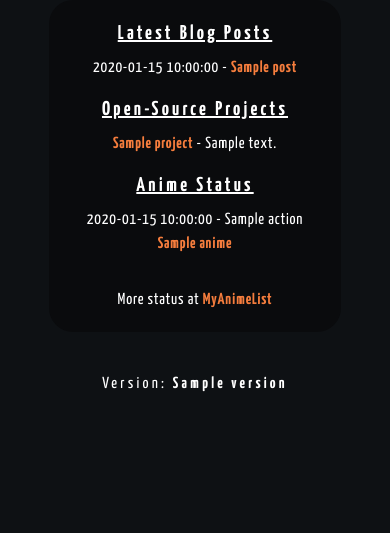
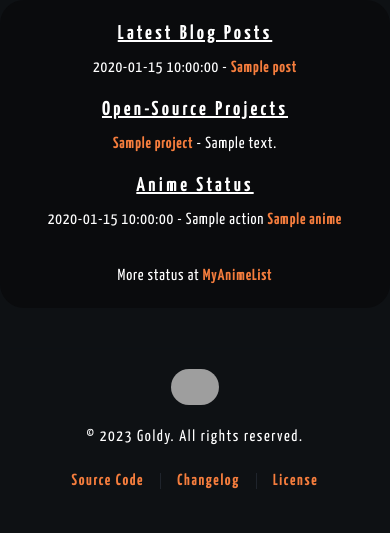
Before and after one commit to THEGOLDENPRO/devgoldy.xyz, a FastAPI app: template templates/home.html in a window 390 px wide. Shown: the part 363-896 px from the top of the page. Before the commit the page ends 755 px from the top, so only its background shows below. Run offline with FastAPI, Linux system fonts and the light colour scheme; the template is opened without the code that fills it: most values are stand-ins (such as "Sample title", 1, 10 or a date in 2020); style sheets or scripts are compiled from the project's sources; grey boxes are pictures that could not be loaded.

Commit message:
feat, fix: added footer, code refractor, improved mobile responsiveness

```diff
--- a/app/anime.py
+++ b/app/anime.py
@@ -2,7 +2,7 @@ from __future__ import annotations
 from typing import TYPE_CHECKING
 
 if TYPE_CHECKING:
-    from typing import Dict, Tuple, Optional
+    from typing import Dict, Tuple, Optional, List
 
 from aiohttp import ClientSession
 from datetime import datetime, timedelta
@@ -17,7 +17,53 @@ class Anime():
         self.__history_cache: Tuple[float, Dict[str, str]] = (0, {})
         self.__updates_cache: Tuple[float, Dict[str, str]] = (0, {})
 
-    async def get_history(self) -> Dict[str, str]:
+        self.cache_expire = timedelta(minutes = 5)
+
+    async def get_anime_status(self) -> List[dict]:
+        anime_list = []
+
+        mal_history = await self.__get_history()
+        mal_updates = await self.__get_updates()
+
+        for anime_update in mal_updates["data"]["anime"]:
+            action = ""
+
+            status = anime_update["status"].lower()
+
+            if status == "watching":
+                continue
+
+            elif status == "plan to watch":
+                action = "Planned to watch"
+
+            elif status == "completed":
+                action = "Completed"
+
+            anime_list.append(
+                {
+                    "action": action,
+                    "url": anime_update["entry"]["url"],
+                    "title": anime_update["entry"]["title"],
+                    "date": datetime.fromisoformat(anime_update["date"]).strftime("%b %d %Y"),
+                    "date_timestamp": datetime.fromisoformat(anime_update["date"]).timestamp()
+                }
+            )
+
+        anime_list += [
+            {
+                "action": f"Watched episode {anime['increment']} of",
+                "url": anime["entry"]["url"],
+                "title": anime["entry"]["name"],
+                "date": datetime.fromisoformat(anime["date"]).strftime("%b %d %Y"),
+                "date_timestamp": datetime.fromisoformat(anime["date"]).timestamp()
+            } for anime in mal_history["data"][:20]
+        ]
+
+        anime_list.sort(key = lambda x: x["date_timestamp"], reverse = True)
+
+        return anime_list
+
+    async def __get_history(self) -> Dict[str, str]:
         current_timestamp = datetime.now().timestamp()
 
         if current_timestamp > self.__history_cache[0]:
@@ -26,12 +72,12 @@ class Anime():
             data = await r.json() if r.ok else {}
 
             self.__history_cache = (
-                current_timestamp + timedelta(minutes = 2).seconds, data
+                current_timestamp + self.cache_expire.seconds, data
             )
 
         return self.__history_cache[1]
 
-    async def get_updates(self) -> Dict[str, str]:
+    async def __get_updates(self) -> Dict[str, str]:
         current_timestamp = datetime.now().timestamp()
 
         if current_timestamp > self.__updates_cache[0]:
@@ -40,7 +86,7 @@ class Anime():
             data = await r.json() if r.ok else {}
 
             self.__updates_cache = (
-                current_timestamp + timedelta(minutes = 2).seconds, data
+                current_timestamp + self.cache_expire.seconds, data
             )
 
         return self.__updates_cache[1]
--- a/app/main.py
+++ b/app/main.py
@@ -41,7 +41,6 @@ templates = Jinja2Templates(directory = "./templates")
 @app.get("/")
 async def index(request: Request):
     blog_posts = []
-    anime_list = []
     live_config = await config.get_config()
 
     async with http_client.request("GET", constants.BLOG_API_URL + "/posts") as r:
@@ -54,57 +53,20 @@ async def index(request: Request):
                 } for post in await r.json()
             ]
 
-    mal_history = await anime.get_history()
-    mal_updates = await anime.get_updates()
-
-    if mal_updates is not None:
-
-        for anime_update in mal_updates["data"]["anime"]:
-            action = ""
-
-            status = anime_update["status"].lower()
-
-            if status == "watching":
-                continue
-
-            elif status == "plan to watch":
-                action = "Planned to watch"
-
-            elif status == "completed":
-                action = "Completed"
-
-            anime_list.append(
-                {
-                    "action": action,
-                    "url": anime_update["entry"]["url"],
-                    "title": anime_update["entry"]["title"],
-                    "date": datetime.fromisoformat(anime_update["date"]).strftime("%b %d %Y"),
-                    "date_timestamp": datetime.fromisoformat(anime_update["date"]).timestamp()
-                }
-            )
-
-    if mal_history is not None:
-        anime_list += [
-            {
-                "action": f"Watched episode {anime['increment']} of",
-                "url": anime["entry"]["url"],
-                "title": anime["entry"]["name"],
-                "date": datetime.fromisoformat(anime["date"]).strftime("%b %d %Y"),
-                "date_timestamp": datetime.fromisoformat(anime["date"]).timestamp()
-            } for anime in mal_history["data"][:20]
-        ]
-
-    anime_list.sort(key = lambda x: x["date_timestamp"], reverse = True)
-
     return templates.TemplateResponse(
         "home.html", {
             "request": request,
             "blog_posts": blog_posts,
-            "anime_list": anime_list,
+            "anime_list": await anime.get_anime_status(),
             "open_source_projects": live_config.get("projects", [projects_placeholder]),
             "version": __version__
         }
     )
 
+@app.get("/nya")
+async def status(): # TODO: Replace this with custom middleware in the future.
+    return {
+        "version": __version__
+    }
 
 app.mount("/", StaticFiles(directory = "web"))
--- /dev/null
+++ b/templates/footer.html
@@ -0,0 +1,21 @@
+<footer class="mx-auto my-10 w-full max-w-container px-2 sm:px-6 lg:px-8 tracking-widest">
+    <div class="border-t border-slate-900/5 pt-5">
+        <div class="grid place-items-center">
+            <a href="https://github.com/THEGOLDENPRO">
+                <img class="w-12 text-slate-900 rounded-full" src="https://avatars.githubusercontent.com/u/66202304">
+            </a>
+        </div>
+
+        <p class="mt-5 text-center leading-6 text-exeGray">
+            © 2023 Goldy. All rights reserved.
+        </p>
+
+        <div class="mt-5 flex items-center justify-center space-x-4 font-semibold">
+            <a href="https://github.com/THEGOLDENPRO/devgoldy.xyz">Source Code</a>
+            <div class="h-4 w-px bg-slate-500/20"></div>
+            <a href="https://github.com/THEGOLDENPRO/devgoldy.xyz/releases">Changelog</a>
+            <div class="h-4 w-px bg-slate-500/20"></div>
+            <a href="https://github.com/THEGOLDENPRO/devgoldy.xyz/blob/master/LICENSE">License</a>
+        </div>
+    </div>
+</footer>
--- a/templates/home.html
+++ b/templates/home.html
@@ -22,8 +22,8 @@
         <link href='https://unpkg.com/boxicons@2.1.4/css/boxicons.min.css' rel='stylesheet'>
     </head>
 
-    <body class="m-10 mobile:mx-0">
-        <div style="text-shadow: black 0px 0px 15px;" class="grid grid-cols-3 gap-4 mobile:grid-cols-1 w-2/4 tablet:w-3/4 mobile:w-full mx-auto">
+    <body class="m-0 mt-10">
+        <div style="text-shadow: black 0px 0px 15px;" class="grid grid-cols-3 gap-4 mobile:grid-cols-1 w-2/4 tablet:w-3/4 mobile:w-full mx-auto select-none">
 
             <div class="hidden mobile:block select-none">
                 <figure>
@@ -62,8 +62,7 @@
         </div>
 
         <div class="status mt-5 bg-goldyDarky-200 p-5 rounded-3xl
-        grid grid-cols-1 small-screen:grid-cols-2 gap-4 gap-y-10 mobile:gap-y-4 w-3/5 tablet:w-3/4
-        mobile:w-full mx-auto">
+        grid grid-cols-1 small-screen:grid-cols-2 gap-4 gap-y-10 mobile:gap-y-4 mx-[20%] mobile:mx-auto">
 
             <div class="blog-posts text-center">
 
@@ -107,7 +106,7 @@
 
         </div>
 
-        <h4 class="mt-10 text-center">Version: <span class="font-bold">{{version}}</span></h4>
+        {% extends "footer.html" %}
 
     </body>
 
```
